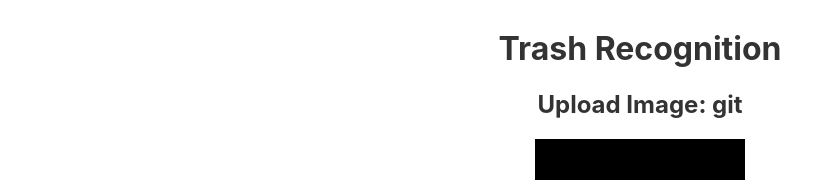
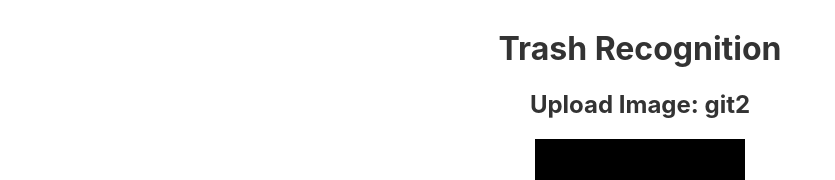
Before and after one commit to BLMir/TrashRecognition, a Svelte app in the folder ui/: page / in a window 1280 px wide. Shown: the top 180 px of the page, without its empty margins (0-835 px from the left). Built offline with nearby package versions, Linux system fonts and the light colour scheme.

Commit message:
test all process

```diff
--- a/ui/src/App.svelte
+++ b/ui/src/App.svelte
@@ -201,7 +201,7 @@
   <h1>Trash Recognition</h1>
 
   <section class="upload-content" class:hidden={ uploadContentSectionHidden === true }>
-    <h2>Upload Image: git</h2>
+    <h2>Upload Image: git2</h2>
     <p>
         <input type="file" id="take-picture" accept="image/*" on:change={onChangeTakePicture}>
         <label for="take-picture">
```
